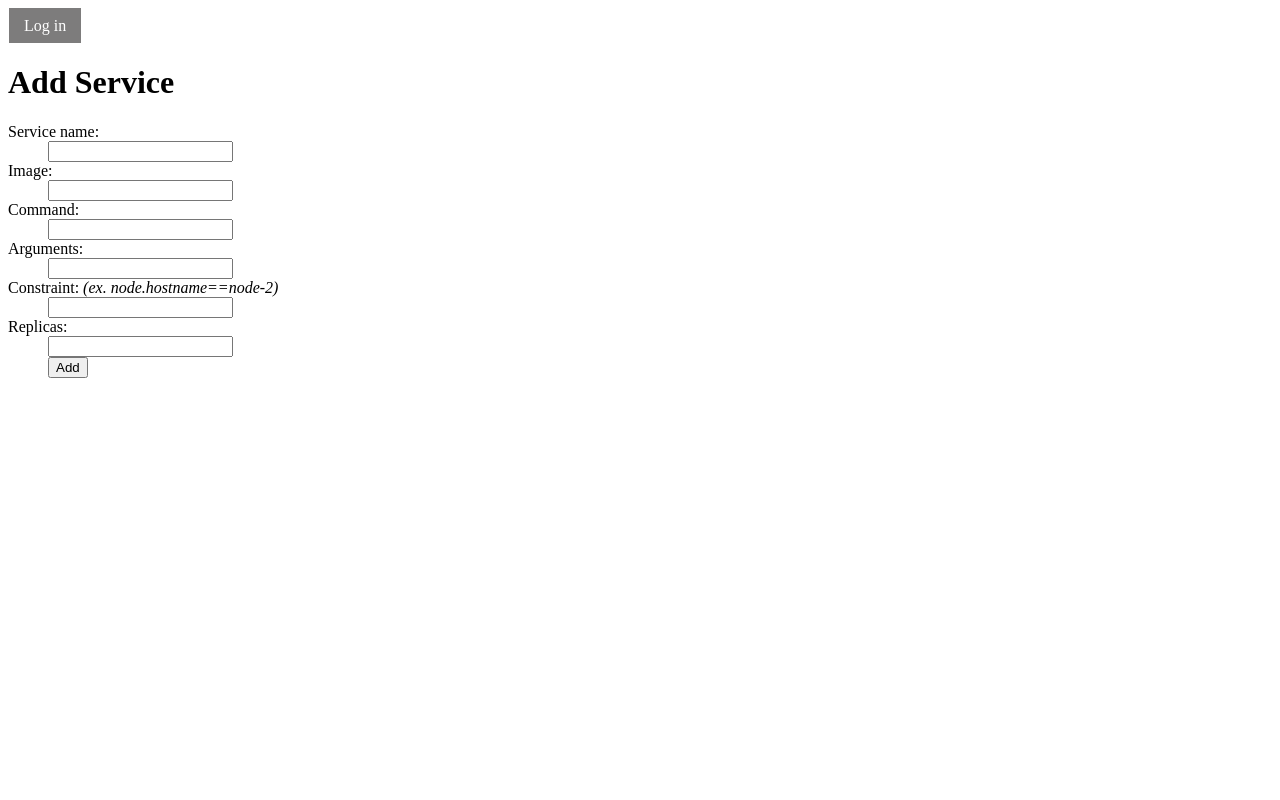
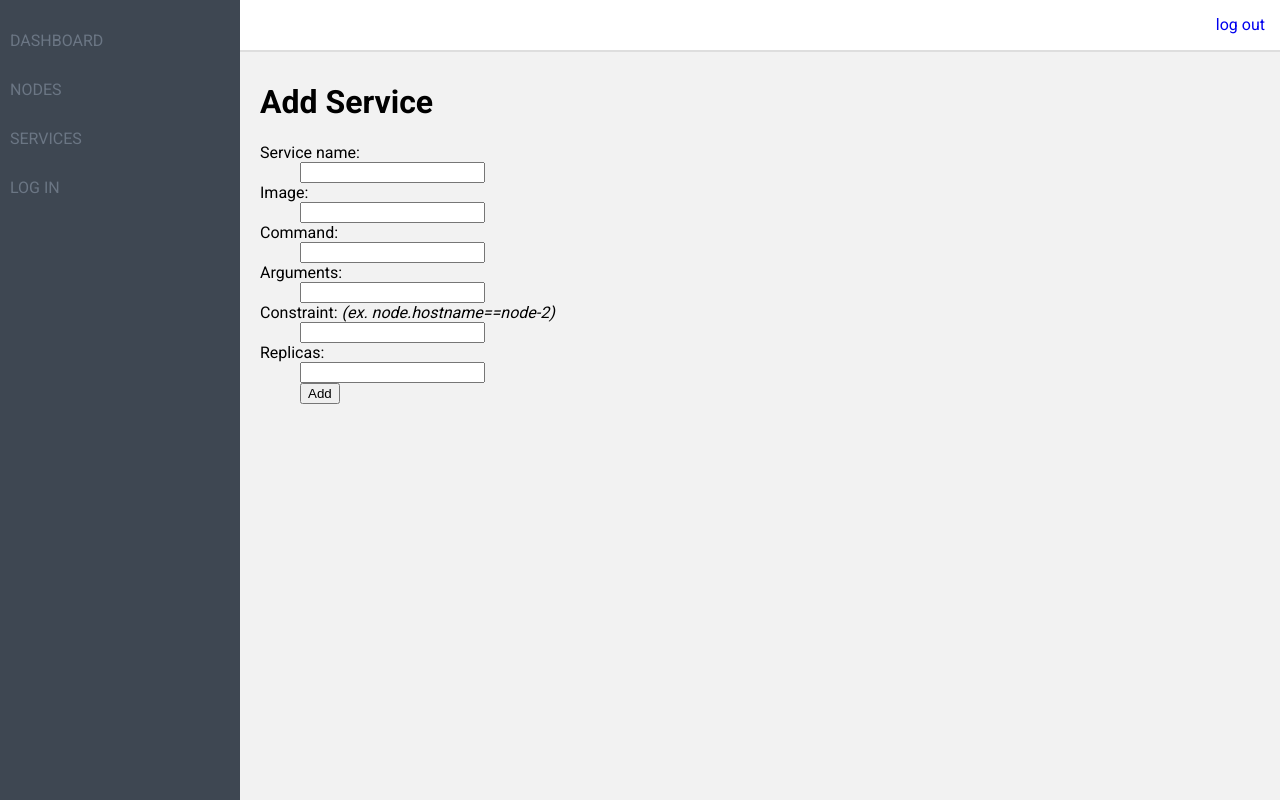
Before and after one commit to g-ki/capitan, a Flask app: page /services/new in a window 1280 px wide. Run offline with Flask 2, Linux system fonts and the light colour scheme.

Commit message:
UI redesign

```diff
--- a/capitan/static/css/style.css
+++ b/capitan/static/css/style.css
@@ -1,40 +1,102 @@
 body {
-  /*background-color: #2196f3;*/
+  margin: 0;
+  background-color: #f2f2f2;
+  font-family: 'Roboto', sans-serif;
 }
 
 a {
   text-decoration: none;
 }
 
-.metanav {
+.page {
   display: flex;
   flex-direction: row;
-  height: 35px;
-  align-items: center;
+  min-height: 100vh;
 }
 
-.metanav a {
-  padding-left: 15px;
-  padding-right: 15px;
-  height: 100%;
-  display: flex;
-  border: 1px solid white;
-  align-items: center;
-  color: white;
-  background-color: #7d7c7c;
+.sidebar {
+  flex-grow: 2;
+  flex-shrink: 2;
+  flex-basis: 160px;
+  background-color: #3e4752;
 }
 
-.table-preview {
-  display: flex;
-  flex-direction: row;
-  align-items: center;
-  justify-content: center;
+.sidebar nav ul {
+  list-style: none;
+  color: #fff;
+  text-transform: uppercase;
+  padding: 0;
 }
 
-.table-preview table {
-  width: 70%;
-  border: 1px solid black;
-  border-collapse: collapse;
+.sidebar nav ul li {
+  color: #6b7684;
+}
+
+.sidebar nav ul li.active, .sidebar nav ul li:hover {
+  background-color: #2e343d;
+  color: #fff;
+}
+
+.sidebar nav ul li a {
+  text-decoration: none;
+  color: inherit;
+  display: block;
+  padding: 15px 10px;
+}
+
+.main {
+  flex-grow: 6;
+  flex-shrink: 6;
+  flex-basis: 800px;
+  height: 100vh;
+  overflow-y: hidden;
+}
+
+.main > .content {
+  height: calc(100vh - 55px);
+  overflow-y: auto;
+  padding: 10px 20px;
+}
+
+.header {
+  background-color: #fff;
+  height: 50px;
+  border-bottom: 2px solid #dedede;
+  padding: 0 5px;
+}
+
+.header h1 {
+  margin: 0;
+  margin-top: 5px;
+  display: inline-block;
+}
+
+.header .user-info {
+  float: right;
+  margin-top: 15px;
+  margin-right: 10px;
+}
+
+.box {
+
+}
+
+.box > .title {
+  color: #7d8a9a;
+  margin: 10px auto;
+}
+
+.box > .content {
+  background-color: #fff;
+  border-radius: 8px;
+  padding: 10px;
+  border-left: 1px solid #ECECEB;
+  border-right: 2px solid #dedede;
+  border-bottom: 2px solid #dedede;
+}
+
+.table {
+  width: 100%;
 }
 
 table td {
@@ -43,6 +105,5 @@ table td {
 }
 
 table th {
-  padding: 10px;
-  font-size: 20px;
+  font-size: 1.2em;
 }
--- a/capitan/templates/layout.html
+++ b/capitan/templates/layout.html
@@ -1,27 +1,15 @@
 <!doctype html>
-<!DOCTYPE html>
 <html>
 <head>
   <title>Capitan</title>
+  <link href="https://fonts.googleapis.com/css?family=Roboto:300,400,700,900&amp;subset=cyrillic,cyrillic-ext" rel="stylesheet">
   <link rel="stylesheet" type="text/css" href="{{ url_for('static', filename='./css/style.css') }}">
 </head>
 <body>
   <div class="page">
-    <div class="metanav">
-    {% if not session.logged_in %}
-      <a href="{{ url_for('capitan.login') }}">Log in</a>
-    {% else %}
-      <a href="{{ url_for('capitan.index') }}">Status</a>
-      <a href="{{ url_for('capitan.containers') }}">Containers</a>
-      <a href="{{ url_for('nodes.index') }}">Nodes</a>
-      <a href="{{ url_for('nodes.new') }}">Add Worker</a>
-      <a href="{{ url_for('services.index') }}">Services</a>
-      <a href="{{ url_for('services.new') }}">Add Service</a>
-      <a href="{{ url_for('capitan.logout') }}">Log out</a>
-    {% endif %}
-    </div>
+    {% include 'sidebar.html'%}
 
-    {% block body %}{% endblock %}
+    {% extends 'main.html' %}
   </div>
 
   <script src="{{ url_for('static', filename='./js/main.js') }}"></script>
--- /dev/null
+++ b/capitan/templates/main.html
@@ -0,0 +1,13 @@
+<div class="main">
+  <div class="header">
+    <h1>{% block header_title %}{% endblock %}</h1>
+    <div class="user-info">
+      {% block user_info %}{% endblock %}
+      <a href="{{ url_for('capitan.logout') }}">log out</a>
+    </div>
+  </div>
+
+  <div class="content">
+    {% block body %}{% endblock %}
+  </div>
+</div>
--- /dev/null
+++ b/capitan/templates/sidebar.html
@@ -0,0 +1,14 @@
+{% set endpoint = request.endpoint %}
+<div class="sidebar">
+  <nav>
+    <ul>
+      <li{% if endpoint == 'capitan.index' %} class="active"{% endif %}><a href="{{ url_for('capitan.index') }}">Dashboard</a></li>
+
+      <li{% if endpoint == 'nodes.index' %} class="active"{% endif %}><a href="{{ url_for('nodes.index') }}">Nodes</a></li>
+
+      <li{% if endpoint == 'services.index' %} class="active"{% endif %}><a href="{{ url_for('services.index') }}">Services</a></li>
+
+      <li{% if endpoint == 'capitan.login' %} class="active"{% endif %}><a href="{{ url_for('capitan.login') }}">Log in</a></li>
+    </ul>
+  </nav>
+</div>
```
Also changed, not shown: capitan/templates/nodes/index.html (+6 -2 lines), capitan/templates/services/index.html (+7 -3 lines), capitan/templates/status.html (+8 -3 lines).
